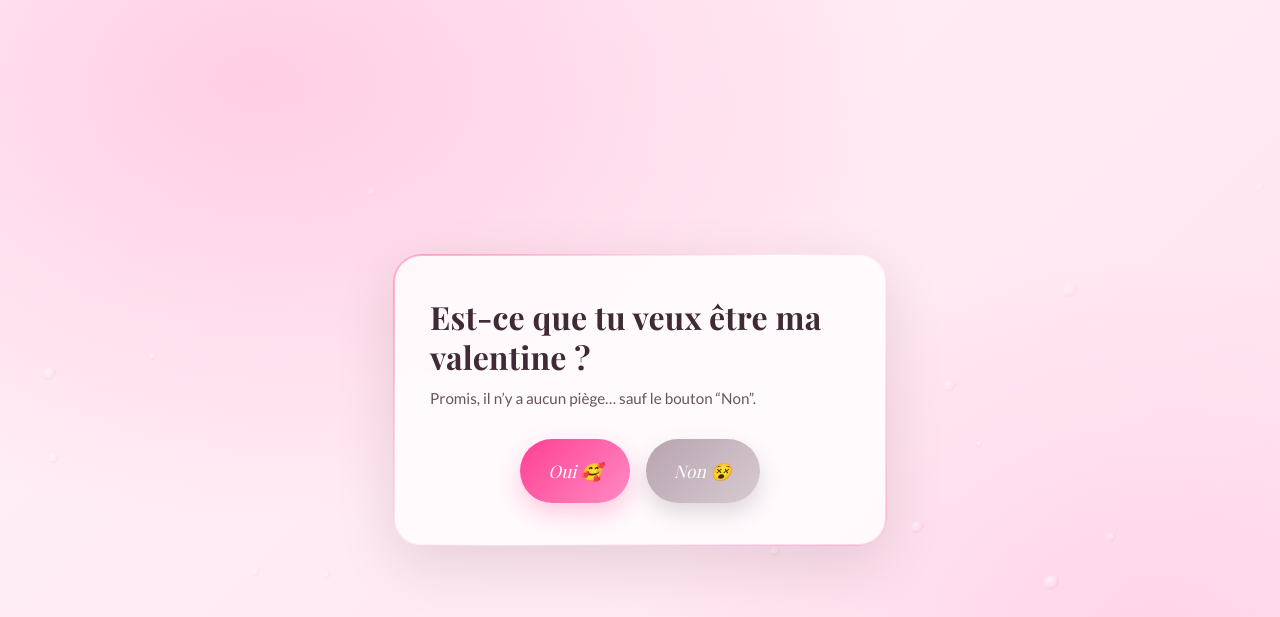
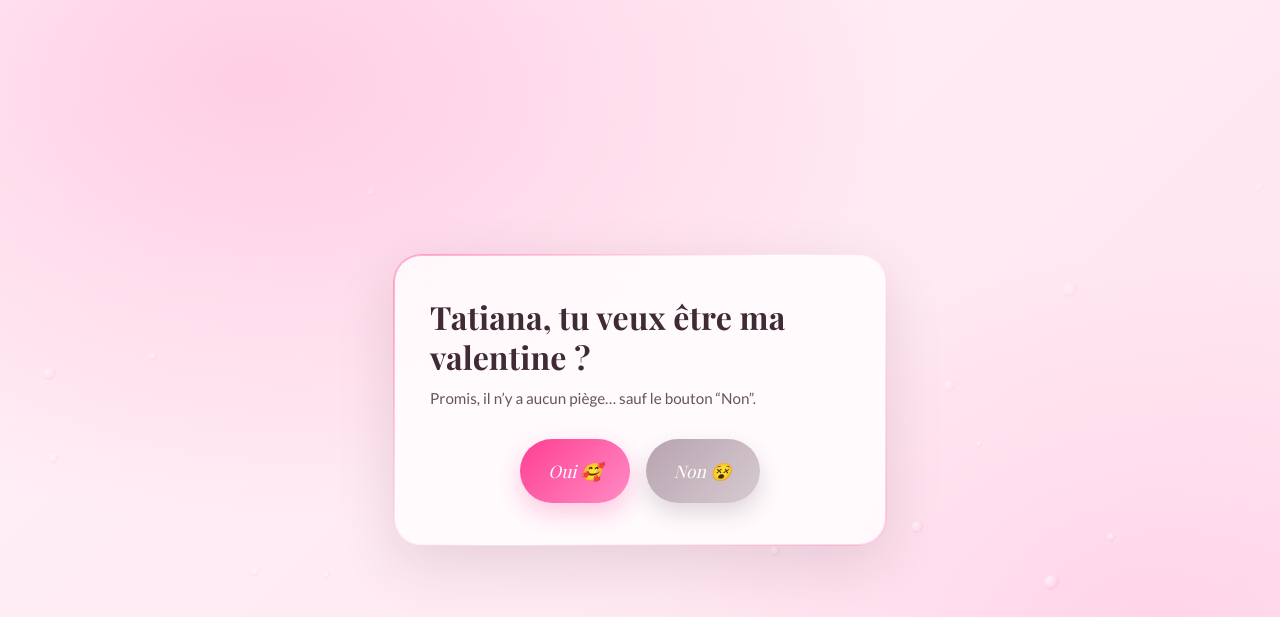
Before and after one commit to adamsoreau-blip/Valentine, a Flask app: page / in a window 1280 px wide. Shown: the top 617 px of the page. Run offline with Flask 3, Linux system fonts and the light colour scheme; some web fonts are replaced.

Commit message:
Update index.html

```diff
--- a/templates/index.html
+++ b/templates/index.html
@@ -3,7 +3,7 @@
 <head>
   <meta charset="UTF-8" />
   <meta name="viewport" content="width=device-width, initial-scale=1.0" />
-  <title>Est-ce que tu veux être ma valentine ?</title>
+  <title>Tatiana, veux être ma valentine ?</title>
 
   <style>
     @import url('https://fonts.googleapis.com/css2?family=Playfair+Display:ital,wght@0,400;0,700;1,400&family=Lato:wght@300;400&display=swap');
@@ -229,7 +229,7 @@
 
   <div class="container">
 
-    <h1 id="main-text">Est-ce que tu veux être ma valentine ?</h1>
+    <h1 id="main-text">Tatiana, tu veux être ma valentine ?</h1>
     <div class="subtitle">Promis, il n’y a aucun piège… sauf le bouton “Non”.</div>
 
     <div class="buttons">
@@ -239,7 +239,7 @@
 
     <div id="success-message">
       <p>Rose envoyé ! 🌹</p>
-      <small>(tiens c'est marrant j'étais preque sûr que tu dirais oui)</small>
+      <small>(Bah wsh ? depuis quand ???)</small>
     </div>
   </div>
 
@@ -387,7 +387,7 @@ function moveButton() {
       btnYes.style.display = 'none';
       btnNo.style.display = 'none';
 
-      mainText.innerHTML = "Bah alors ? 🤗";
+      mainText.innerHTML = "Imbecile 👀";
       successMessage.style.display = 'block';
 
       yay();
```
